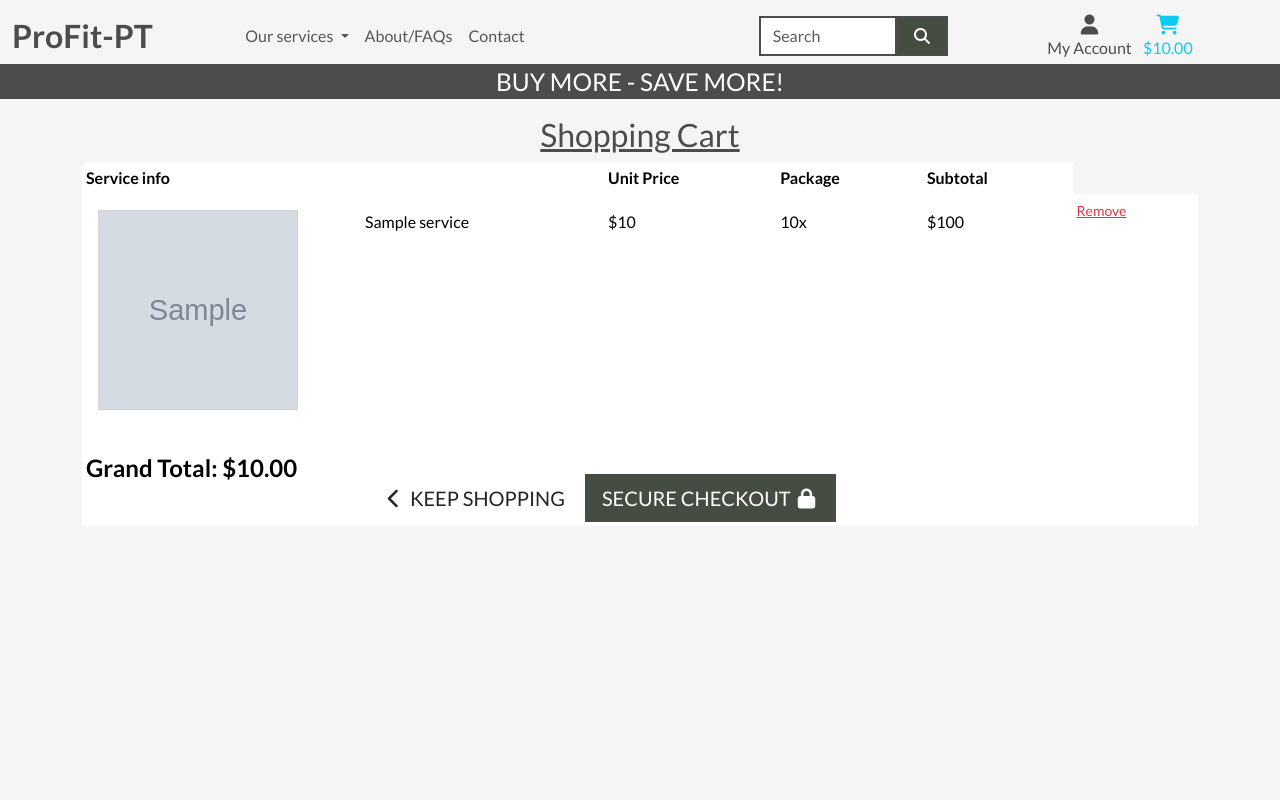
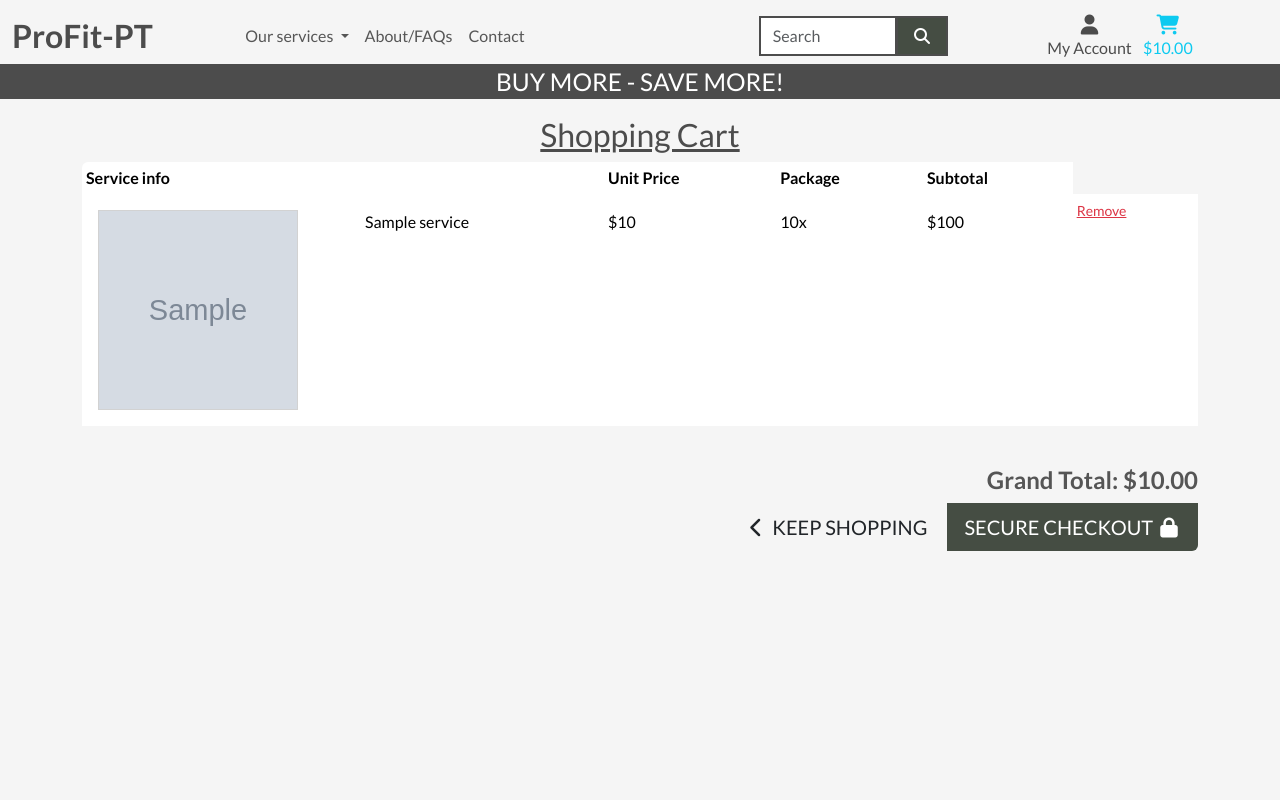
Before and after one commit to DavidFB94/pro-fit-pt, a Django app: template cart/templates/cart/cart.html in a window 1280 px wide. Run offline with Django 4.2, Linux system fonts and the light colour scheme; the template is opened without the code that fills it: most values are stand-ins (such as "Sample title", 1, 10 or a date in 2020); grey boxes marked "Sample" are stand-in pictures; some libraries are stand-ins or nearby versions.

Commit message:
Adjust cart grand total and buttons position

```diff
--- a/cart/templates/cart/cart.html
+++ b/cart/templates/cart/cart.html
@@ -65,11 +65,10 @@
                         </td>
                     </tr>
                     {% endfor %}
-                    <tr>
-                        <td>
+                </table>
+                <div class="d-flex flex-column h-100 align-items-end">
                 <h4 class="mt-4"><strong>Grand Total: ${{ grand_total|floatformat:2 }}</strong></h4>
-                        </td>
-                        <td colspan="5" class="pt-5 text-right">
+                <div class="mt-auto text-end">
                     <a href="{% url 'services' %}" class="btn btn-outline-black rounded-0 btn-lg">
                         <span class="icon">
                             <i class="fas fa-chevron-left"></i>
@@ -82,9 +81,7 @@
                             <i class="fas fa-lock"></i>
                         </span>
                     </a>
-                        </td>
-                    </tr>
-                </table>
+                </div>
             </div>
             {% else %}
             <p class="lead my-5">Your cart is empty</p>
```
Lines whose indentation alone changed are shown as unchanged.
